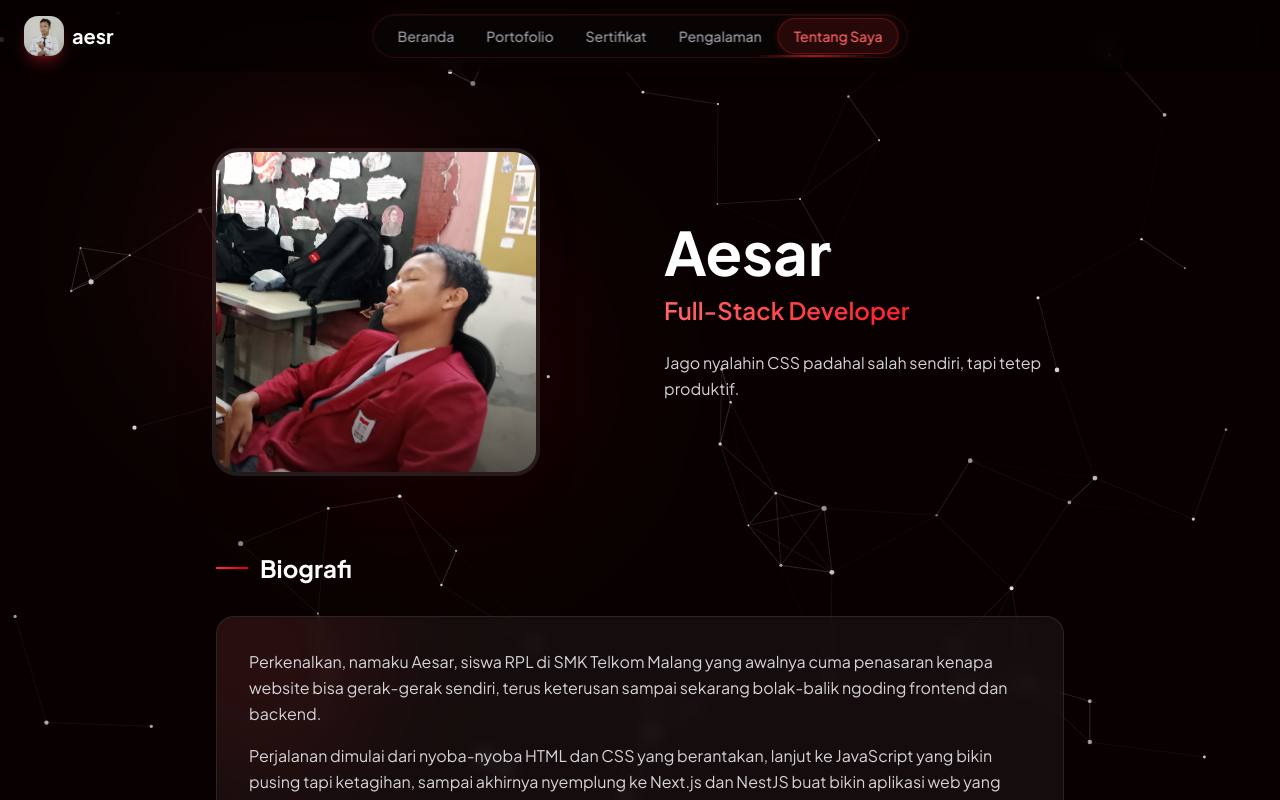
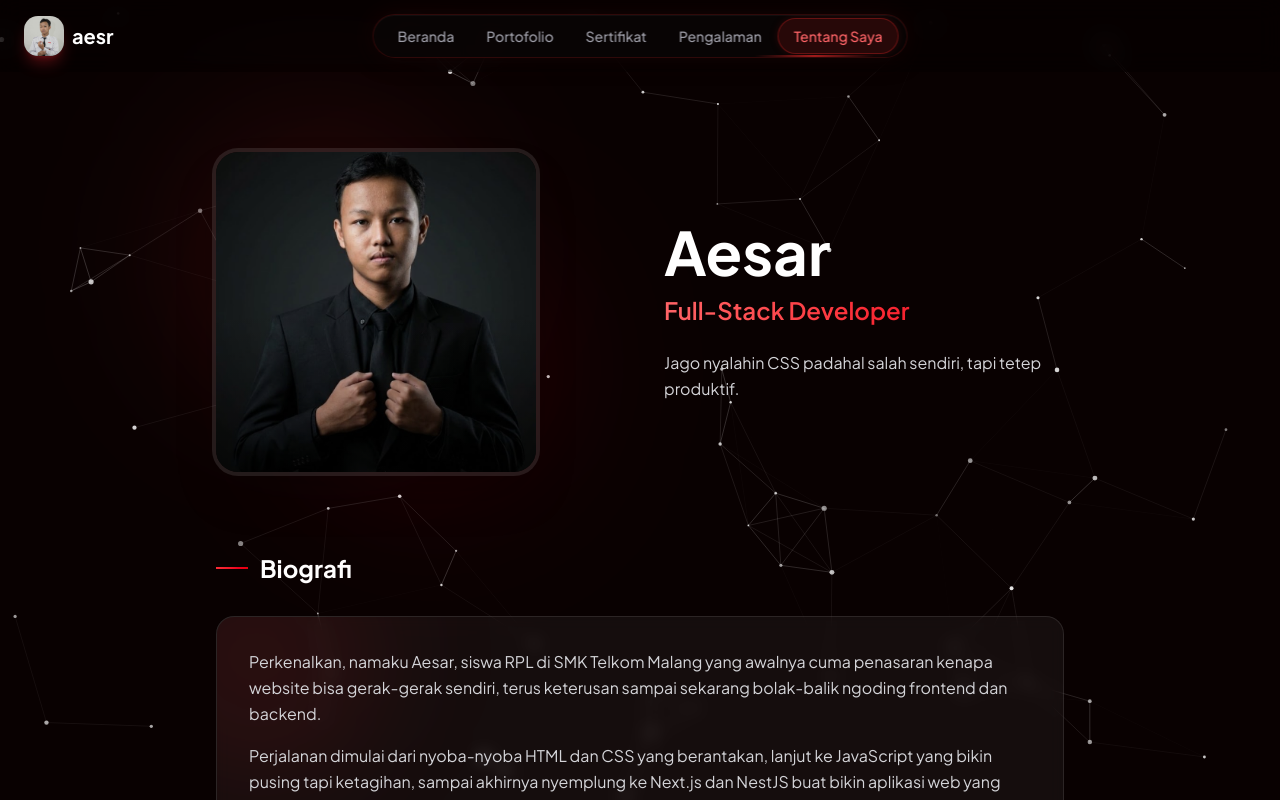
Before and after one commit to foxx-sigma/create-porto, a Next.js app: page /about in a window 1280 px wide. Shown: the top 800 px of the page. Built offline with nearby package versions, Linux system fonts and the light colour scheme.

Commit message:
feat: add About page component and profile image asset

```diff
--- a/app/about/AboutClient.tsx
+++ b/app/about/AboutClient.tsx
@@ -132,7 +132,7 @@ export default function AboutClient() {
                   transition={{ type: "spring", stiffness: 260, damping: 20 }}
                 >
                   <Image
-                    src="/img/profile/tido.jpg"
+                    src="/img/profile/foto-profesional.png"
                     alt="Foto profil Aesar"
                     fill
                     unoptimized
```
Also changed, not shown: public/img/profile/foto-profesional.png.
